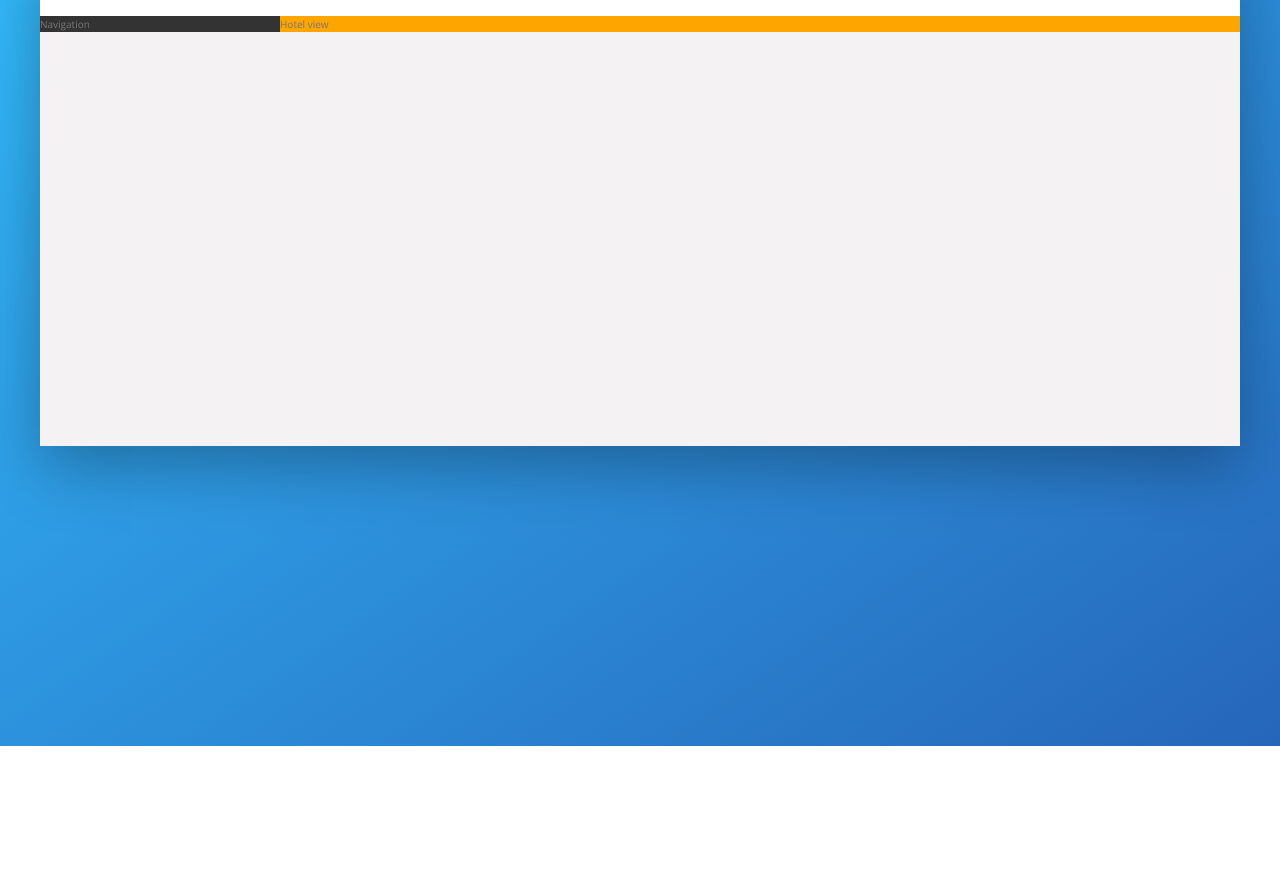
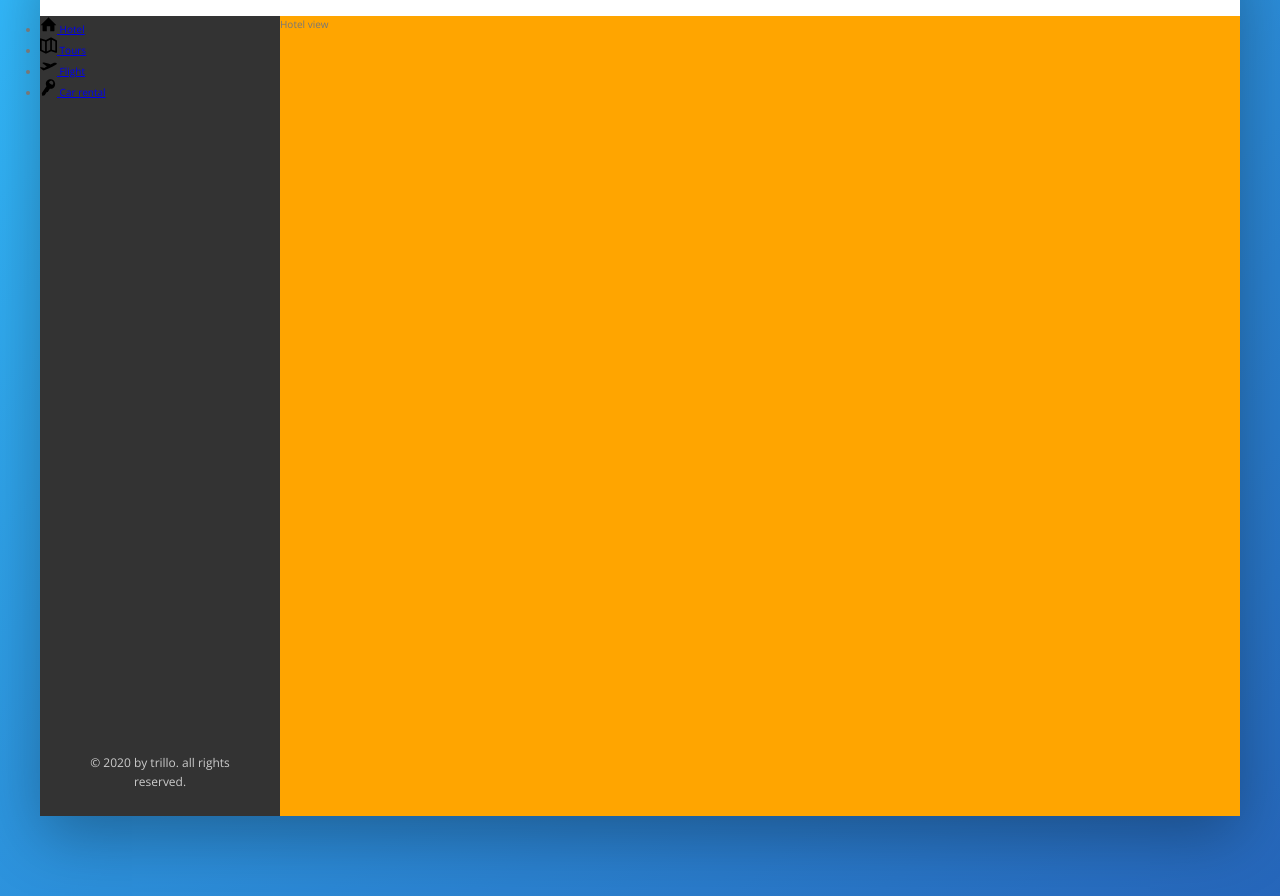
Before and after one commit to luuidy/trillo, a website: page index.html in a window 1280 px wide. Shown: the part 134-1030 px from the top of the page. Before the commit the page ends 880 px from the top, so only its background shows below. Drawn offline with nearby package versions, Linux system fonts and the light colour scheme.

Commit message:
feat: começando no sidebar

```diff
--- a/index.html
+++ b/index.html
@@ -44,7 +44,43 @@
             </header>
             <div class="content">
                 <nav class="sidebar">
-                    Navigation
+                    <ul class="side-nav">
+                        <li class="side-nav__item">
+                            <a href="#" class="side-nav__link">
+                                <svg class="side-nav__icon">
+                                    <use xlink:href="img/sprite.svg#icon-home"></use>
+                                </svg>
+                                <span>Hotel</span>
+                            </a>
+                        </li>
+                        <li class="side-nav__item">
+                            <a href="#" class="side-nav__link">
+                                <svg class="side-nav__icon">
+                                    <use xlink:href="img/sprite.svg#icon-map"></use>
+                                </svg>
+                                <span>Tours</span>
+                            </a>
+                        </li>
+                        <li class="side-nav__item">
+                            <a href="#" class="side-nav__link">
+                                <svg class="side-nav__icon">
+                                    <use xlink:href="img/sprite.svg#icon-aircraft-take-off"></use>
+                                </svg>
+                                <span>Flight</span>
+                            </a>
+                        </li>
+                        <li class="side-nav__item">
+                            <a href="#" class="side-nav__link">
+                                <svg class="side-nav__icon">
+                                    <use xlink:href="img/sprite.svg#icon-key"></use>
+                                </svg>
+                                <span>Car rental</span>
+                            </a>
+                        </li>
+                    </ul>
+                    <div class="legal">
+                        &copy; 2020 by trillo. all rights reserved.
+                    </div>
                 </nav>
                 <main class="hotel-view">
                     Hotel view
--- a/sass/_components.scss
+++ b/sass/_components.scss
@@ -114,4 +114,26 @@
 }
 
 
-/////////////////// USER NAVIGATION
+/////////////////// SIDE Navigation
+.side-nav{
+    &__item{
+
+    }
+
+    &__link{
+
+    }
+
+    &__icon{
+        width: 1.7rem;
+        height: 1.7rem;
+    }
+}
+
+/////////////////// LEGAL TEXT
+.legal{
+    font-size: 1.2rem;
+    text-align: center;
+    padding: 2.5rem;
+    color: var(--color-grey-light-4);
+}
--- a/sass/_layout.scss
+++ b/sass/_layout.scss
@@ -25,9 +25,14 @@
 .sidebar{
     background-color: var(--color-grey-dark-1);
     flex: 0 0 20%;
+
+    display: flex;
+    flex-direction: column;
+    justify-content: space-between;
 }
 
 .hotel-view{
     background-color: orange;
+    height: 80rem;
     flex: 1;
 }
```
Also changed, not shown: css/style.css.
